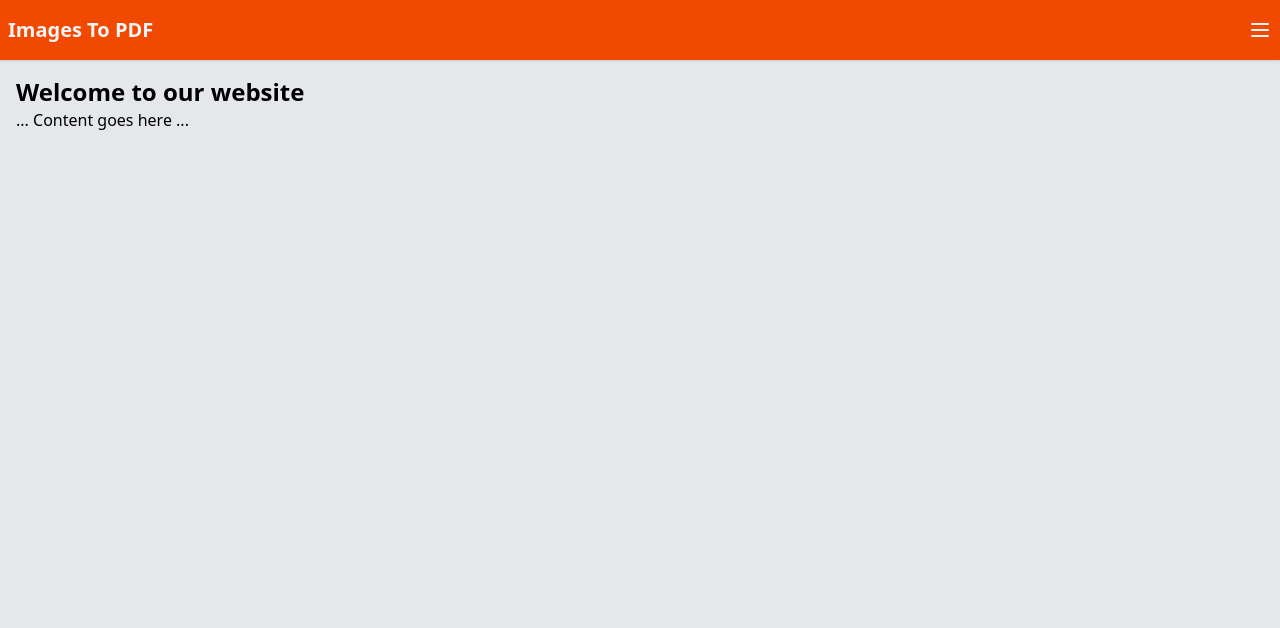
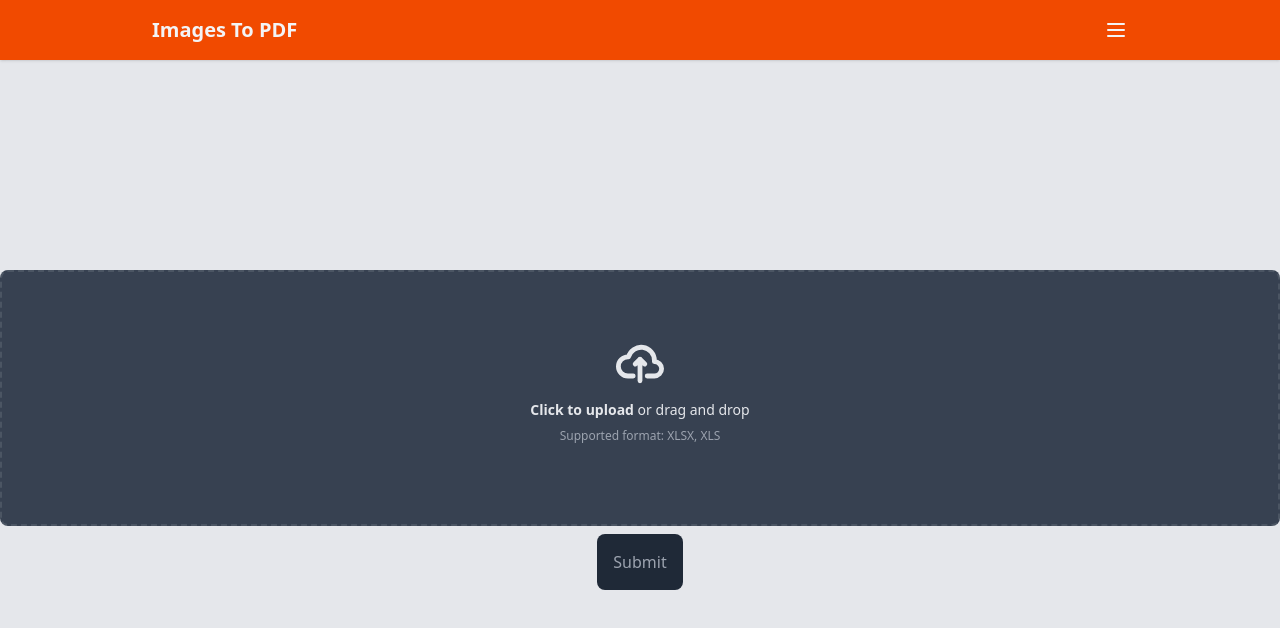
Before and after one commit to Oyyanv/imgtopdf, a plain HTML site: page public/index.html in a window 1280 px wide. Drawn offline with nearby package versions, Linux system fonts and the light colour scheme.

Commit message:
Add form for file upload and integrate Google font styling

```diff
--- a/public/font.css
+++ b/public/font.css
@@ -0,0 +1,5 @@
+@import url('https://fonts.googleapis.com/css2?family=Questrial&display=swap');
+
+html{
+    font-family: 'Questrial', sans-serif;
+}
--- a/public/index.html
+++ b/public/index.html
@@ -36,12 +36,12 @@
             <!-- Content -->
             <div class="flex-1 flex flex-col overflow-hidden">
                 <!-- Navbar -->
-                <div class="bg-[#F14A00] shadow text-gray-100">
+                <div class="bg-[#F14A00] shadow text-gray-100 lg:px-36 px-6">
                     <div class="container mx-auto">
                         <div class="flex justify-between items-center py-4 px-2">
                             <h1 class="text-xl font-semibold">Images To PDF</h1>
 
-                            <button class="text-gray-100 hover:text-gray-600 hover:delay-100" id="open-sidebar">
+                            <button class="lg:text-gray-100 lg:hover:text-gray-600 hover:delay-100" id="open-sidebar">
                                 <svg class="w-6 h-6" fill="none" stroke="currentColor" viewBox="0 0 24 24"
                                     xmlns="http://www.w3.org/2000/svg">
                                     <path stroke-linecap="round" stroke-linejoin="round" stroke-width="2"
@@ -52,9 +52,33 @@
                     </div>
                 </div>
                 <!-- Content Body -->
-                <div class="flex-1 overflow-auto p-4">
-                    <h1 class="text-2xl font-semibold">Welcome to our website</h1>
-                    <p>... Content goes here ...</p>
+                <div class="flex justify-center items-center h-full">
+                    <div class="w-full mx-w-md text-center">
+                        <!-- Form start -->
+                        <form action="/api/convert" method="POST" enctype="multipart/form-data">
+                            <label for="dropzone-file"
+                                class="flex flex-col items-center justify-center w-full h-64 border-2 border-dashed rounded-lg cursor-pointer bg-gray-50 hover:bg-gray-800 bg-gray-700 bg-gray-100 border-gray-600 hover:border-gray-500 hover:bg-gray-600">
+                                <div class="flex flex-col items-center justify-center pt-5 pb-6">
+                                    <svg class="w-12 h-12 mb-3 text-gray-200" aria-hidden="true"
+                                        xmlns="http://www.w3.org/2000/svg" fill="none" viewBox="0 0 20 16">
+                                        <path stroke="currentColor" stroke-linecap="round" stroke-linejoin="round"
+                                            stroke-width="2"
+                                            d="M13 13h3a3 3 0 0 0 0-6h-.025A5.56 5.56 0 0 0 16 6.5 5.5 5.5 0 0 0 5.207 5.021C5.137 5.017 5.071 5 5 5a4 4 0 0 0 0 8h2.167M10 15V6m0 0L8 8m2-2 2 2" />
+                                    </svg>
+                                    <p class="mb-2 text-sm text-gray-200"><span class="font-semibold">Click to
+                                            upload</span> or drag
+                                        and drop</p>
+                                    <p class="text-xs text-gray-400">Supported format: XLSX, XLS</p>
+                                    <p id="file-name" class="mt-2 text-sm text-gray-200"></p>
+                                </div>
+                                <input id="dropzone-file" name="excelFile" type="file" class="hidden"
+                                    accept=".xlsx, .xls" required>
+                            </label>
+                            <button type="submit"
+                                class="p-4 bg-gray-800 text-gray-400 rounded-lg mt-2 hover:text-gray-200 ">Submit</button>
+                        </form>
+                        <!-- Form end -->
+                    </div>
                 </div>
             </div>
         </div>
```
